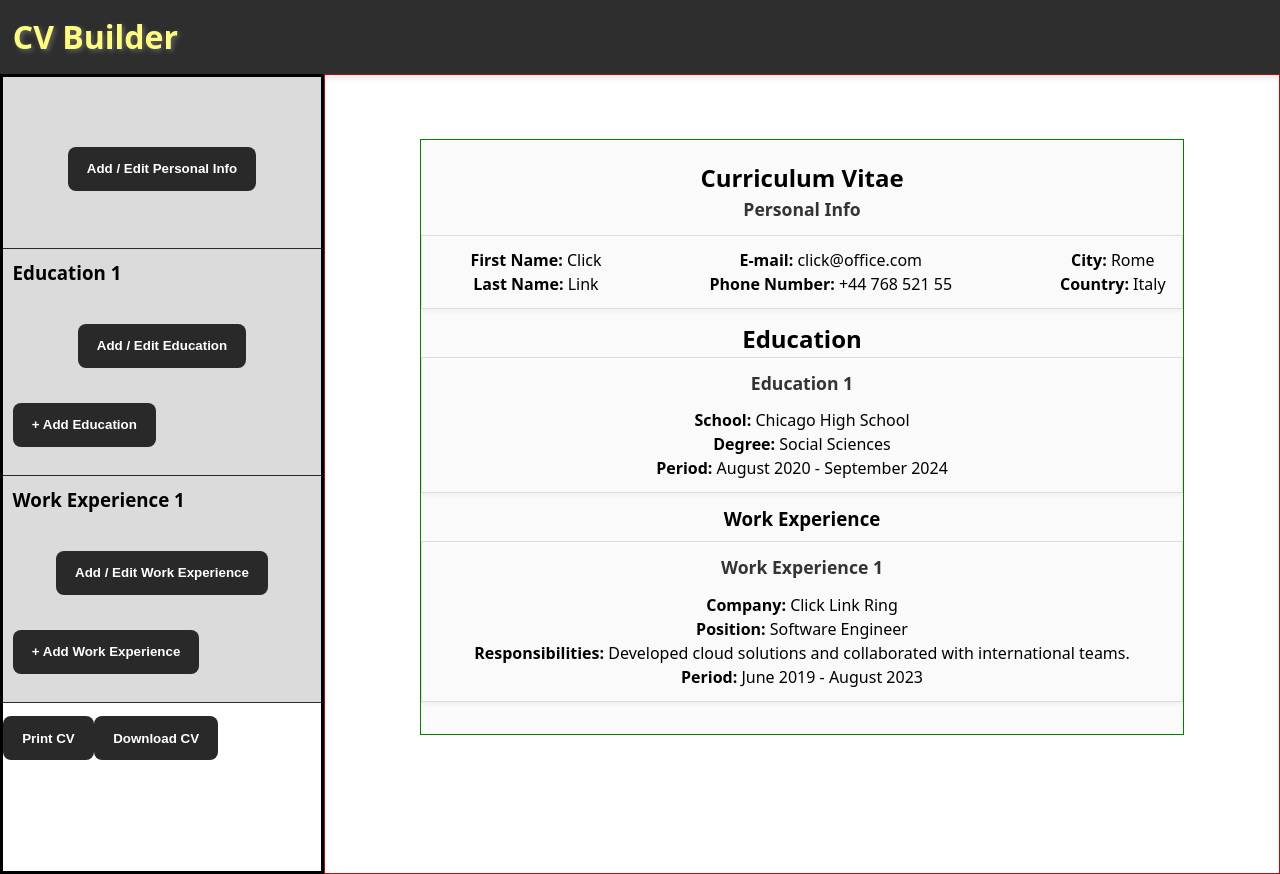
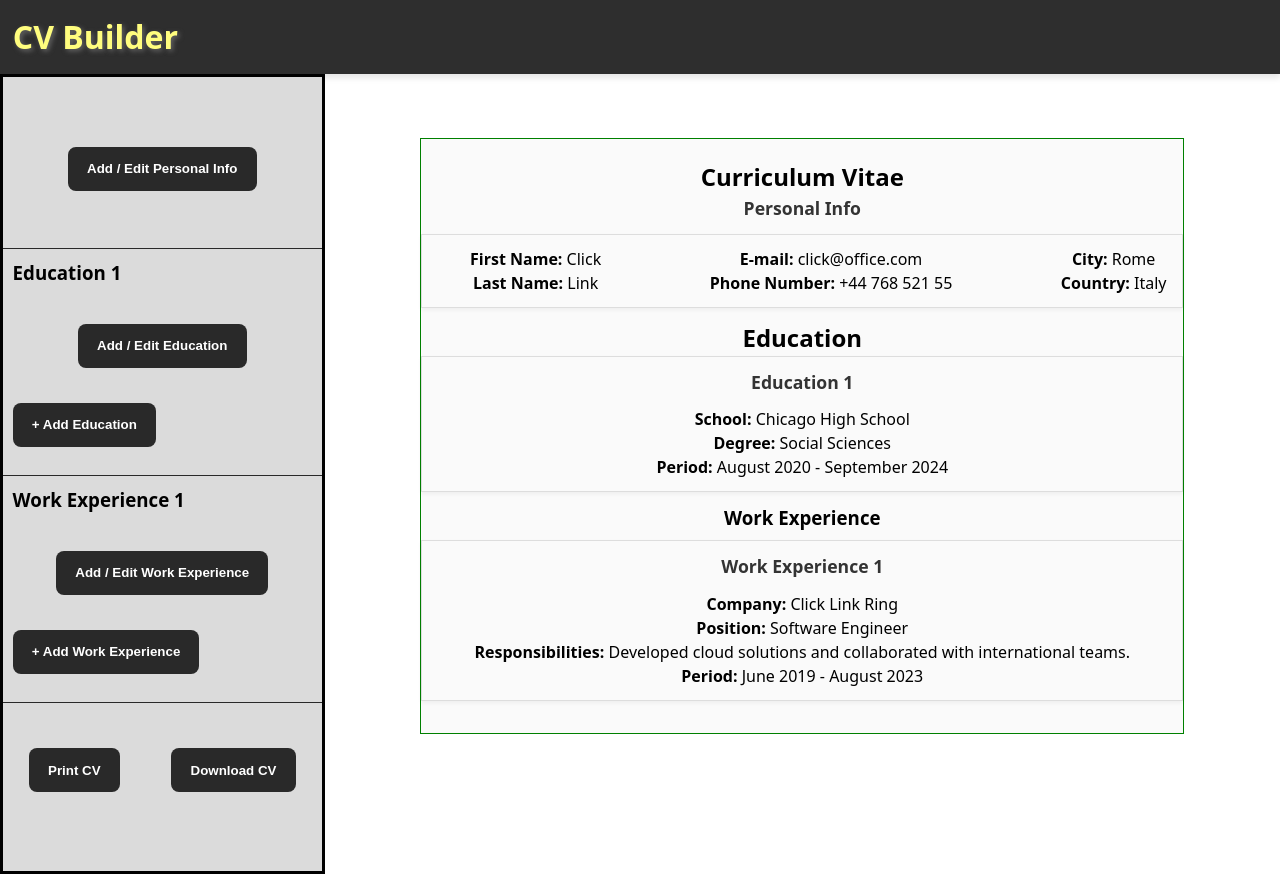
Before and after one commit to FreeFallRush/cv-application, a React (Vite) app: page / in a window 1280 px wide. Built offline with nearby package versions, Linux system fonts and the light colour scheme.

Commit message:
Added styles for cv actions buttons in App.css

```diff
--- a/src/App.css
+++ b/src/App.css
@@ -6,25 +6,31 @@
 .sidebar {
   flex: 1;
   border: 3px solid black;
+  background-color: rgb(219, 219, 219);
 }
 
 .preview-section {
   flex: 3;
-  border: 1px solid rgb(179, 14, 14);
   display: flex;
   flex-direction: column;
   align-items: center;
 }
+
 .personalInfo-form,
 .educationInfo-form,
 .practicalExperience-form {
-  background-color: rgb(219, 219, 219);
   padding: 0.6rem;
   border-bottom: 1px solid #292929;
 }
 
 h3 {
   margin-bottom: 0.5rem;
+}
+
+.cv-actions {
+  margin-top: 2rem;
+  display: flex;
+  justify-content: space-around;
 }
 
 @media print {
```
